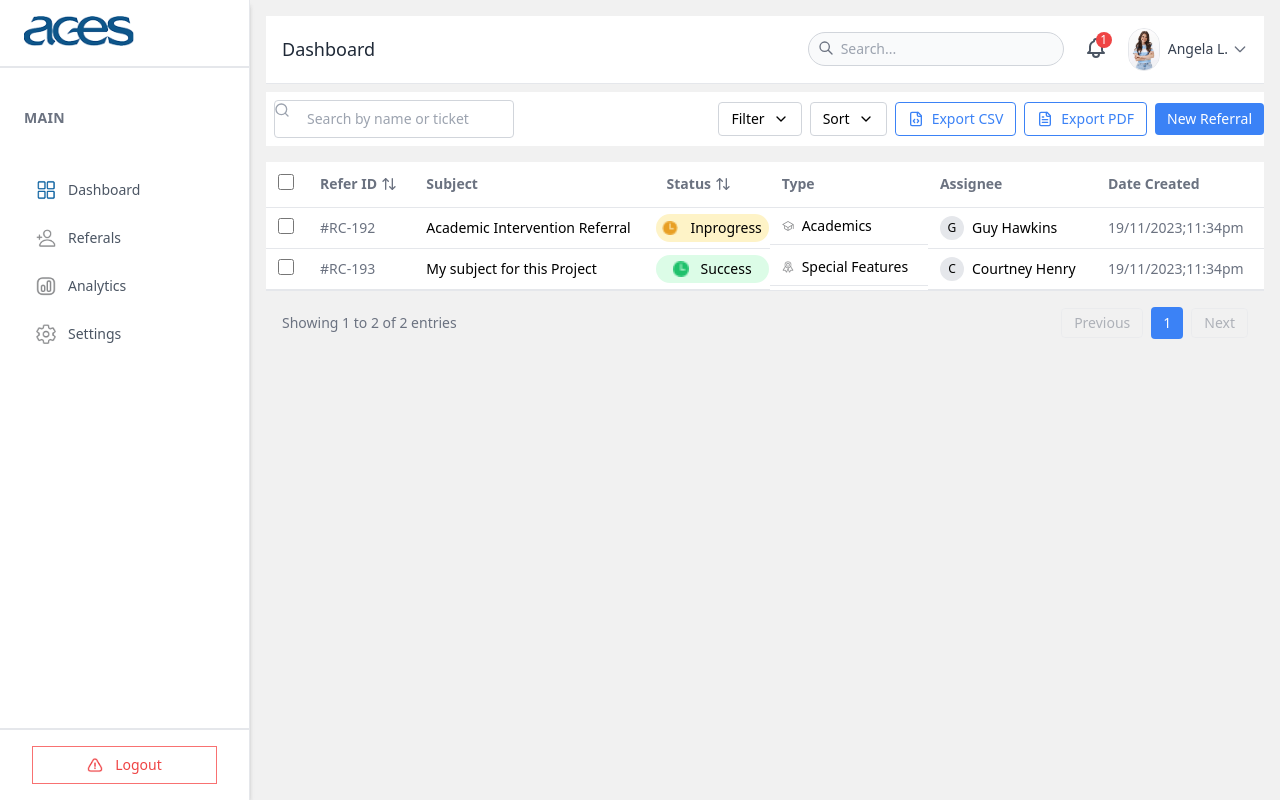
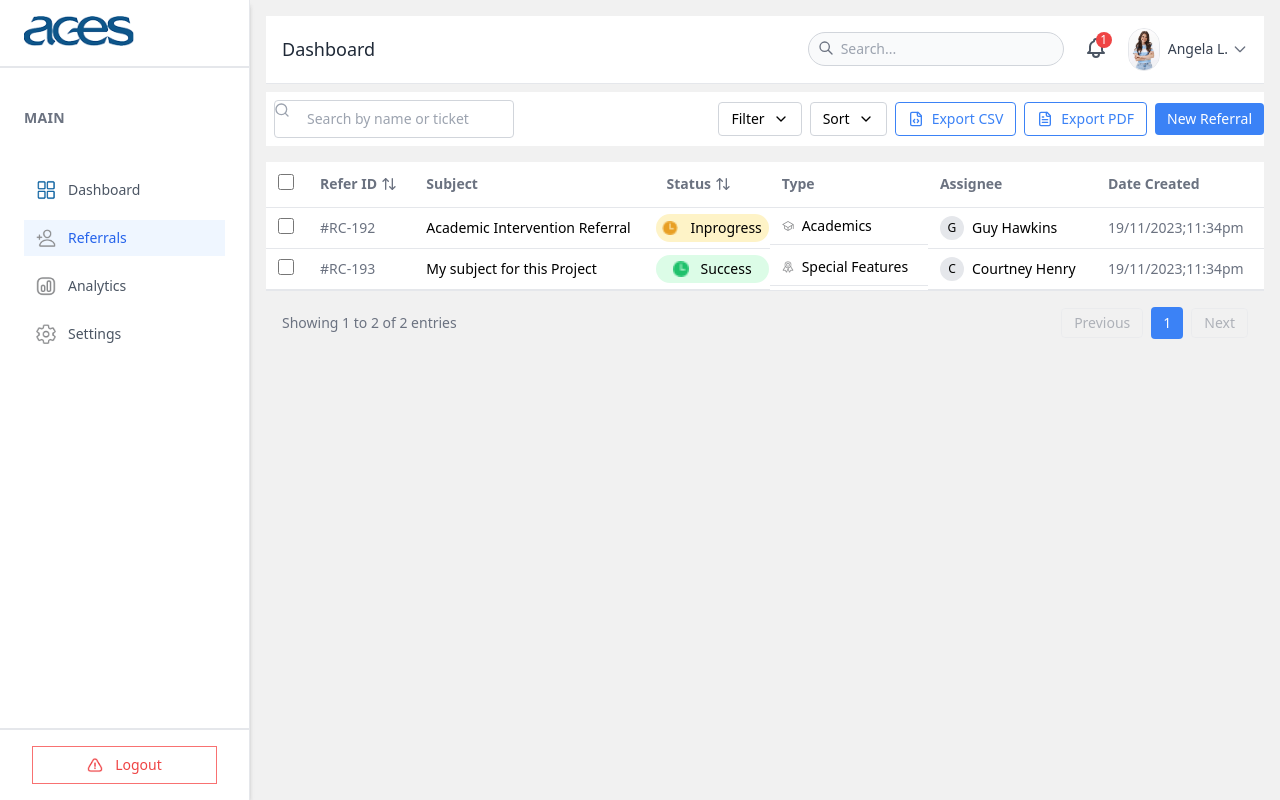
Before and after one commit to Yun4g/Aces-pre, a Next.js app: page /Dashboard/RefeeralDashboard/referals in a window 1280 px wide. Built offline with nearby package versions, Linux system fonts and the light colour scheme.

Commit message:
fixed route

```diff
--- a/src/app/Dashboard/RefeeralDashboard/navbarReferal.tsx
+++ b/src/app/Dashboard/RefeeralDashboard/navbarReferal.tsx
@@ -13,10 +13,23 @@ type NavbarReferalProps = {
 const NavbarReferal: React.FC<NavbarReferalProps> = ({ isOpen, onClose }) => {
     const pathname = usePathname();
 
+    // Navigation items with correct path structure
+    const navItems = [
+        { to: '/Dashboard/RefeeralDashboard/mainDashBoard', icon: 'DashBoard.png', label: 'Dashboard' },
+        { to: '/Dashboard/RefeeralDashboard/referals', icon: 'ReferalIcon.png', label: 'Referrals' },
+        { to: '/Dashboard/RefeeralDashboard/analytics', icon: 'chart-2.png', label: 'Analytics' },
+        { to: '/Dashboard/RefeeralDashboard/settings', icon: 'settingsicon.png', label: 'Settings' },
+    ];
+
+    // Function to check if a route is active (including nested routes)
+    const isRouteActive = (path: string) => {
+        return pathname === path || pathname.startsWith(`${path}/`);
+    };
+
     return (
         <div
             className={`fixed top-0 left-0 h-full w-[250px] bg-white z-50 transform transition-transform duration-300 shadow-md border-r
-        ${isOpen ? 'translate-x-0' : '-translate-x-full'} md:translate-x-0 md:relative md:block`}
+            ${isOpen ? 'translate-x-0' : '-translate-x-full'} md:translate-x-0 md:relative md:block`}
         >
             <nav className="flex flex-col justify-between h-full">
                 {/* Logo */}
@@ -34,16 +47,14 @@ const NavbarReferal: React.FC<NavbarReferalProps> = ({ isOpen, onClose }) => {
                     </div>
 
                     <div className="space-y-3 px-6 py-4 text-sm">
-                        {[
-                            { to: '/RefeeralDashboard/mainDashBoard', icon: 'DashBoard.png', label: 'Dashboard' },
-                            { to: '/RefeeralDashboard/referals', icon: 'ReferalIcon.png', label: 'Referals' },
-                            { to: '/RefeeralDashboard/analytics', icon: 'chart-2.png', label: 'Analytics' },
-                            { to: '/RefeeralDashboard/settings', icon: 'settingsicon.png', label: 'Settings' },
-                        ].map(({ to, icon, label }) => (
+                        {navItems.map(({ to, icon, label }) => (
                             <Link
                                 key={to}
                                 href={to}
-                                className={`flex items-center gap-3 px-3 py-2 rounded-md transition-all ${pathname === to ? 'bg-blue-50 text-blue-600 font-medium' : 'text-gray-600 hover:bg-gray-100'
+                                className={`flex items-center gap-3 px-3 py-2 rounded-md transition-all
+                                    ${isRouteActive(to)
+                                        ? 'bg-blue-50 text-blue-600 font-medium'
+                                        : 'text-gray-600 hover:bg-gray-100'
                                     }`}
                             >
                                 <Image src={`/assest/${icon}`} width={20} height={20} className="w-5 h-5" alt={label} />
```
